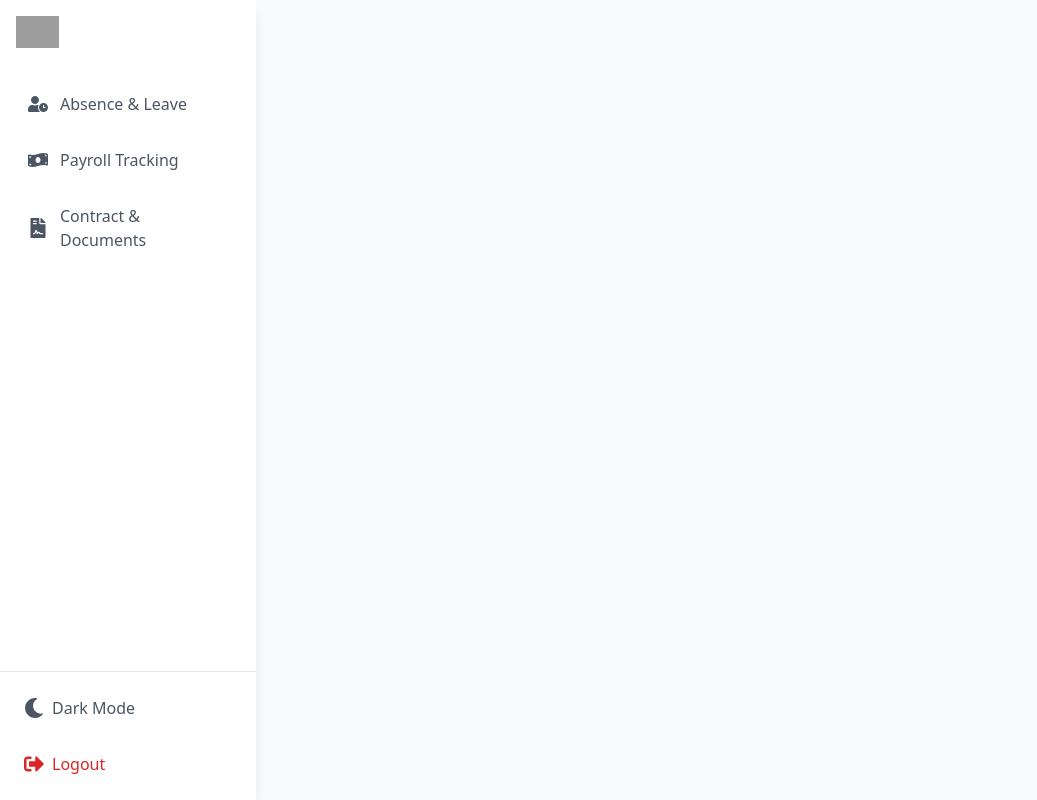
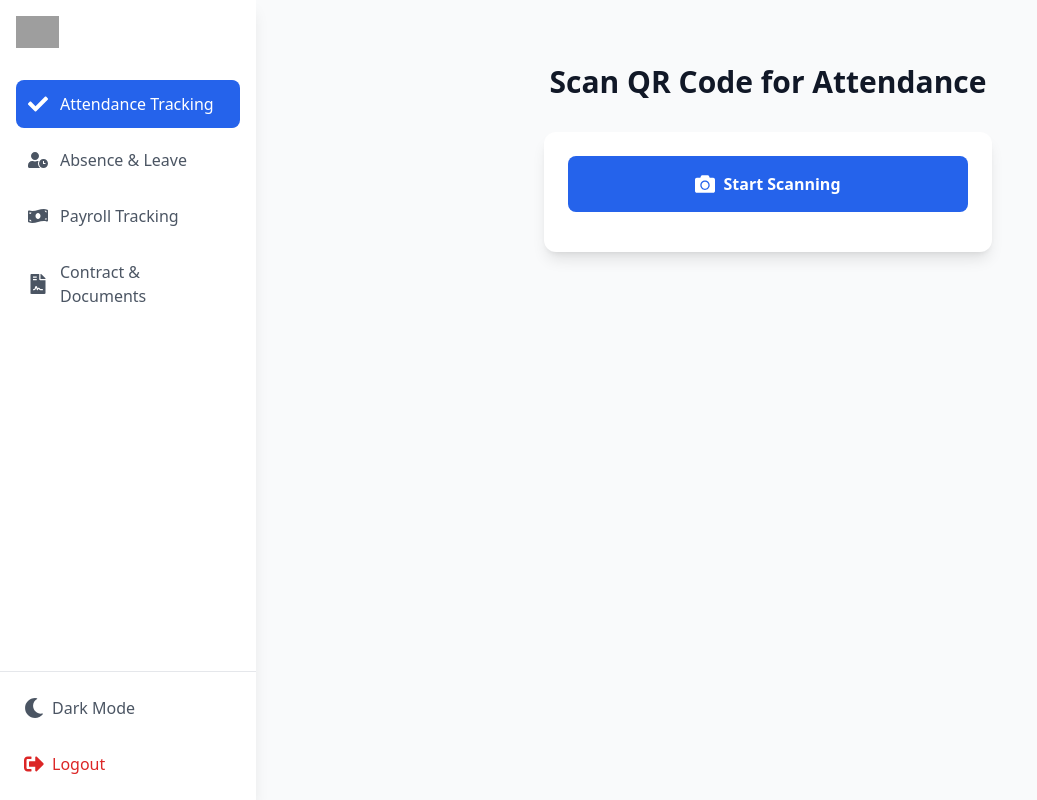
Before and after one commit to wassimOubaziz/hackathon, a React (Create React App) app: page /dashboard/attendance in a window 1280 px wide. Shown: the whole page, without its empty margins (0-1037 px from the left). Built offline with nearby package versions, Linux system fonts and the light colour scheme; grey boxes are pictures that could not be loaded.

Commit message:
dashboard for hr

```diff
--- a/package.json
+++ b/package.json
@@ -9,10 +9,12 @@
     "cra-template": "1.2.0",
     "framer-motion": "^11.13.3",
     "hackaton": "file:",
+    "html5-qrcode": "^2.3.8",
     "postcss": "^8.4.49",
     "react": "^19.0.0",
     "react-dom": "^19.0.0",
     "react-icons": "^5.4.0",
+    "react-qr-reader": "^3.0.0-beta-1",
     "react-router": "^7.0.2",
     "react-router-dom": "^7.0.2",
     "react-scripts": "5.0.1",
--- a/src/components/Navbar.jsx
+++ b/src/components/Navbar.jsx
@@ -8,6 +8,7 @@ import {
   FaMoon,
   FaSun,
   FaSignOutAlt,
+  FaCheck,
 } from "react-icons/fa";
 import { useTheme } from "../context/ThemeContext";
 import { motion } from "framer-motion";
@@ -27,6 +28,12 @@ const Navbar = ({ role }) => {
   };
 
   const navItems = [
+    {
+      title: "Attendance Tracking",
+      path: "/dashboard/attendance",
+      icon: <FaCheck />,
+      allowedRoles: ["ceo", "hr", "worker", "contability"],
+    },
     {
       title: "Absence & Leave",
       path: "/dashboard/absence",
--- a/src/pages/Dashboard.jsx
+++ b/src/pages/Dashboard.jsx
@@ -7,6 +7,8 @@ import PayrollTracking from "./dashboard/PayrollTracking";
 import AccountingReports from "./dashboard/AccountingReports";
 import ContractManagement from "./dashboard/ContractManagement";
 import LeaveRequests from "./dashboard/dashboard-absence/LeaveRequests";
+import AttendanceTracking from "./dashboard/AttendanceTracking";
+
 const Dashboard = () => {
   const { darkMode } = useTheme();
   // This would typically come from your authentication context
@@ -21,6 +23,7 @@ const Dashboard = () => {
       <Navbar role={userRole} />
       <div className="ml-64 p-8">
         <Routes>
+          <Route path="/attendance" element={<AttendanceTracking />} />
           <Route path="/absence/*" element={<AbsenceManagement />}>
             <Route path="leaverequests" element={<LeaveRequests />} />
           </Route>
@@ -29,7 +32,7 @@ const Dashboard = () => {
           <Route path="/contracts" element={<ContractManagement />} />
           <Route
             path="/"
-            element={<Navigate to="/dashboard/absence" replace />}
+            element={<Navigate to="/dashboard/attendance" replace />}
           />
         </Routes>
       </div>
--- /dev/null
+++ b/src/pages/dashboard/AttendanceTracking.jsx
@@ -0,0 +1,142 @@
+import React, { useState, useEffect } from 'react';
+import { motion } from 'framer-motion';
+import { FaCamera, FaCheck, FaTimes } from 'react-icons/fa';
+import { Html5QrcodeScanner } from 'html5-qrcode';
+import axios from 'axios';
+
+const AttendanceTracking = () => {
+  const [scanning, setScanning] = useState(false);
+  const [scanned, setScanned] = useState(false);
+  const [error, setError] = useState(null);
+  const [scanResult, setScanResult] = useState(null);
+
+  useEffect(() => {
+    let scanner;
+
+    if (scanning) {
+      scanner = new Html5QrcodeScanner('reader', {
+        qrbox: {
+          width: 250,
+          height: 250,
+        },
+        fps: 5,
+      });
+
+      scanner.render(onScanSuccess, onScanError);
+    }
+
+    return () => {
+      if (scanner) {
+        scanner.clear().catch(console.error);
+      }
+    };
+  }, [scanning]);
+
+  const onScanSuccess = async (decodedText, decodedResult) => {
+    try {
+      setScanning(false);
+      setScanResult(decodedText);
+
+      // Replace with your actual API endpoint
+      const response = await axios.post('/api/attendance', {
+        qrCode: decodedText,
+        timestamp: new Date().toISOString()
+      });
+
+      setScanned(true);
+      setError(null);
+    } catch (err) {
+      setError('Failed to mark attendance. Please try again.');
+      console.error('Attendance marking failed:', err);
+    }
+  };
+
+  const onScanError = (errorMessage) => {
+    setError('Error accessing camera. Please make sure you have granted camera permissions.');
+    console.error(errorMessage);
+  };
+
+  const startScanning = () => {
+    setScanning(true);
+    setError(null);
+    setScanResult(null);
+    setScanned(false);
+  };
+
+  const stopScanning = () => {
+    setScanning(false);
+  };
+
+  return (
+    <motion.div
+      initial={{ opacity: 0 }}
+      animate={{ opacity: 1 }}
+      transition={{ duration: 0.5 }}
+      className="p-8"
+    >
+      <div className="max-w-md mx-auto">
+        <h1 className="text-3xl font-bold mb-8 text-center">Scan QR Code for Attendance</h1>
+
+        <div className="bg-white dark:bg-gray-800 rounded-xl shadow-lg p-6">
+          {!scanning && !scanned && (
+            <motion.button
+              whileHover={{ scale: 1.02 }}
+              whileTap={{ scale: 0.98 }}
+              onClick={startScanning}
+              className="w-full py-4 px-6 bg-blue-600 text-white rounded-lg font-semibold mb-4 flex items-center justify-center space-x-2"
+            >
+              <FaCamera className="text-xl" />
+              <span>Start Scanning</span>
+            </motion.button>
+          )}
+
+          {scanning && (
+            <div className="relative">
+              <div id="reader" className="w-full"></div>
+              <button
+                onClick={stopScanning}
+                className="mt-4 w-full py-2 px-4 bg-gray-600 text-white rounded-lg"
+              >
+                Cancel Scanning
+              </button>
+            </div>
+          )}
+
+          {error && (
+            <div className="mt-4 p-4 bg-red-100 dark:bg-red-900 rounded-lg">
+              <p className="text-red-700 dark:text-red-300">{error}</p>
+            </div>
+          )}
+
+          {scanned && (
+            <div className="text-center p-4 bg-green-100 dark:bg-green-900 rounded-lg">
+              <FaCheck className="text-green-500 text-3xl mx-auto mb-2" />
+              <p className="text-green-700 dark:text-green-300 font-medium">
+                Attendance marked successfully!
+              </p>
+              <button
+                onClick={startScanning}
+                className="mt-4 py-2 px-4 bg-blue-600 text-white rounded-lg"
+              >
+                Scan Again
+              </button>
+            </div>
+          )}
+
+          {scanResult && (
+            <div className="mt-4 p-4 bg-gray-100 dark:bg-gray-700 rounded-lg">
+              <h3 className="font-semibold text-gray-800 dark:text-gray-200 mb-2">
+                Scan Result
+              </h3>
+              <p className="text-gray-600 dark:text-gray-300 break-all">
+                {scanResult}
+              </p>
+            </div>
+          )}
+        </div>
+      </div>
+    </motion.div>
+  );
+};
+
+export default AttendanceTracking;
```
Also changed, not shown: src/pages/dashboard/Scan.jsx (added), 1 other file (tests, documents, lock files or other folders).
